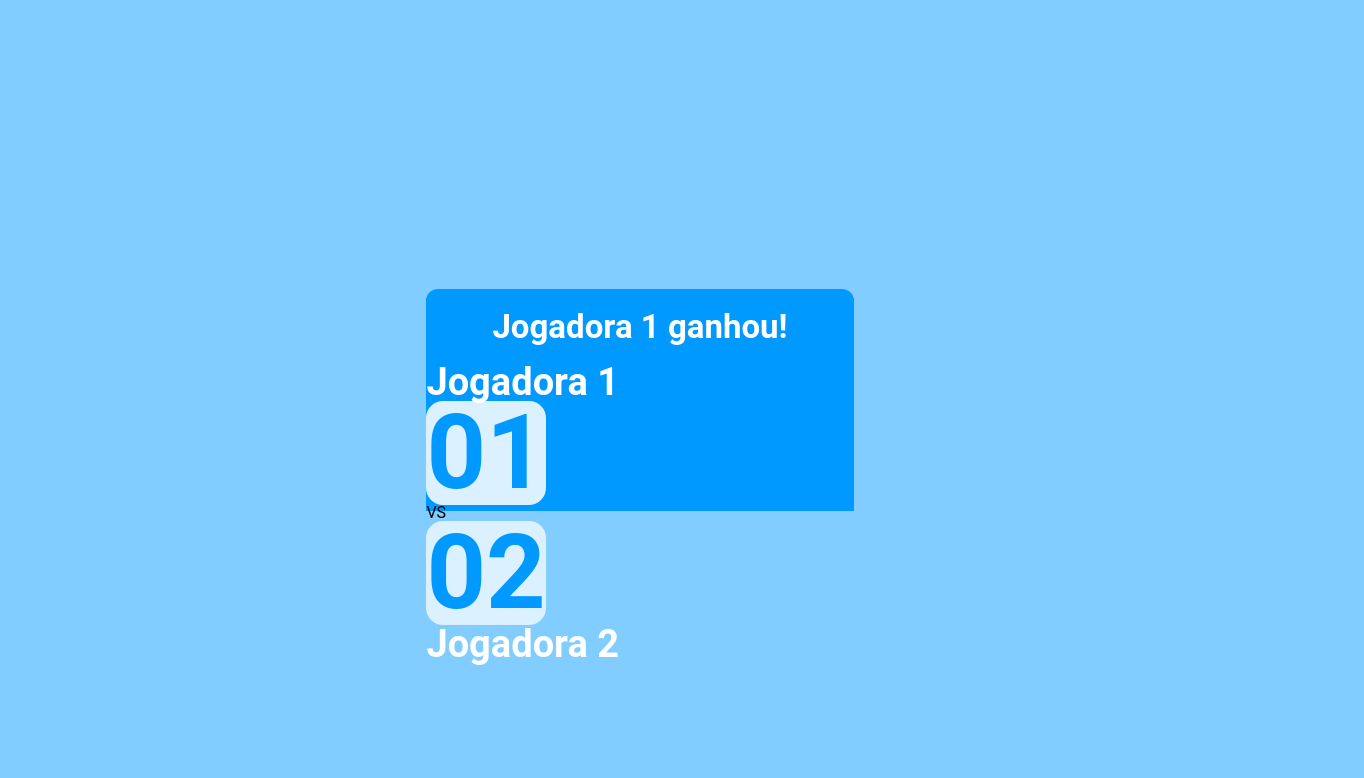
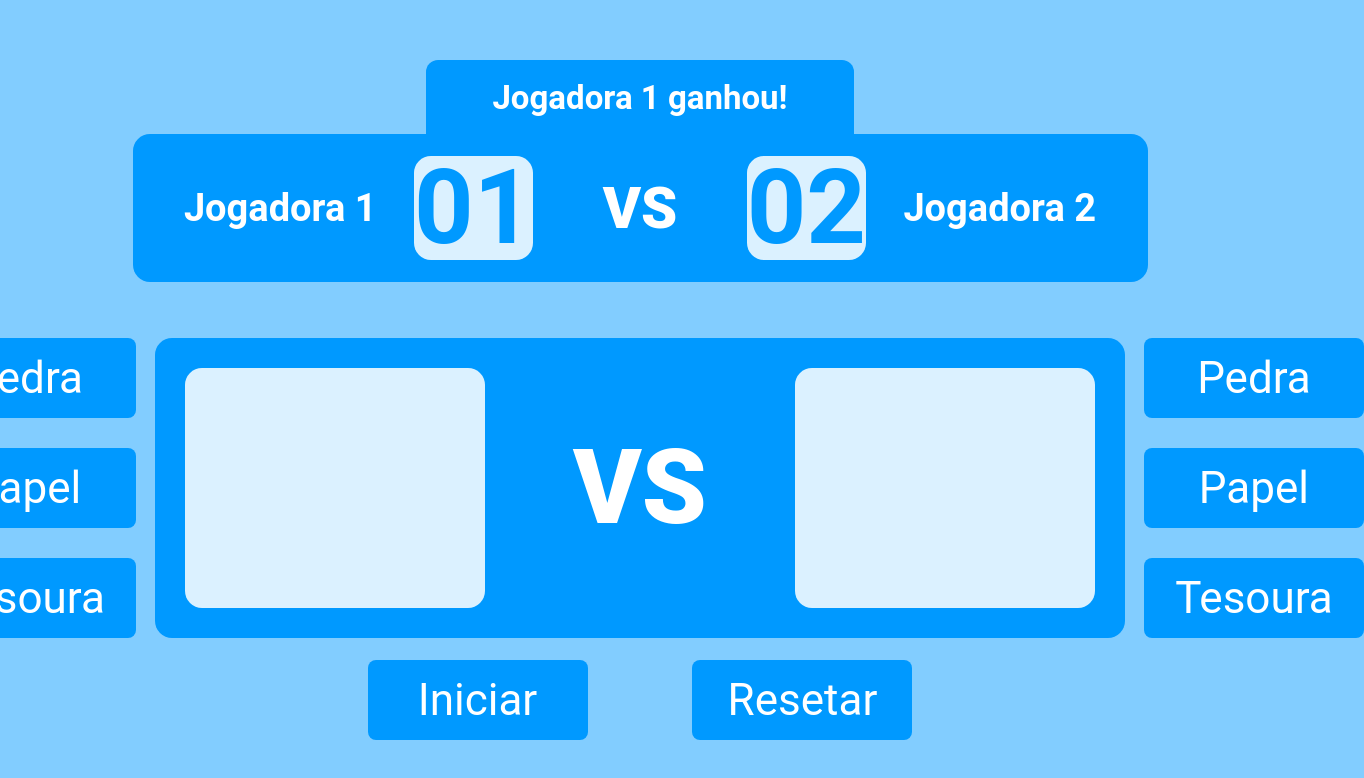
Before and after one commit to El-luca/joquempo, a plain HTML site: page index.html in a window 1280 px wide. Shown: the whole page, 1364 px wide, since content can reach past the window. Drawn offline with Linux system fonts and the light colour scheme; a web font is replaced by a local one.

Commit message:
estilizando css

```diff
--- a/index.html
+++ b/index.html
@@ -16,7 +16,7 @@
 
 
 <body>
-    <header>
+    <header class="header">
 
         <h1 class="winner-title">Jogadora 1 ganhou!</h1>
         <div class="scorebord-box">
@@ -28,6 +28,27 @@
             <sapn class="player-name player-name-2">Jogadora 2</sapn>
         </div>
     </header>
+    <section class="batlefield-container">
+        <div class="button-wrapper">
+            <button class='button-move'>Pedra</button>
+            <button class='button-move'>Papel</button>
+            <button class='button-move'>Tesoura</button>
+        </div>
+        <div class="battlefied">
+            <div class="field"></div>
+            <span class="vs-separation vs-separation-big">VS </span>
+            <div class="field"></div>
+        </div>
+        <div class="button-wrapper">
+            <button class='button-move'>Pedra</button>
+            <button class='button-move'>Papel</button>
+            <button class='button-move'>Tesoura</button>
+        </div>
+    </section>
+    <div class="button-botton-wrapper">
+        <button class='button-move button-start'>Iniciar</button>
+        <button class='button-move button-reset'>Resetar</button>
+    </div>
 </body>
 
 </html>
--- a/styles/reset.css
+++ b/styles/reset.css
@@ -278,3 +278,7 @@ table {
     font-family: 'Poppins', sans-serif;
     font-family: 'Roboto', sans-serif;
 }
+
+button {
+    cursor: pointer;
+}
--- a/styles/sttyles.css
+++ b/styles/sttyles.css
@@ -3,6 +3,7 @@ body {
     display: flex;
     justify-content: center;
     align-items: center;
+    flex-direction: column;
     height: 100vh;
     width: 100vw;
 }
@@ -16,11 +17,27 @@ body {
     align-items: center;
     padding: 0 66px;
     border-radius: 12px 12px 0 0;
+    max-width: 430px;
+    justify-content: center;
+}
+
+.header {
+    display: flex;
+    flex-direction: column;
+    align-items: center;
+    margin-bottom: 56px;
 }
 
 .scorebord-box {
     height: 148px;
     background-color: #0099FF;
+    display: flex;
+    justify-content: space-evenly;
+    align-items: center;
+    font-weight: 900;
+    width: 949px;
+    border-radius: 17px;
+    padding: 0 33px;
 }
 
 .player-name {
@@ -39,3 +56,80 @@ body {
     align-items: center;
     width: fit-content;
 }
+
+.vs-separation {
+    color: #FFFFFF;
+    font-size: 58px;
+    font-weight: 900;
+}
+
+.player-name-1 {
+    margin-right: 19px;
+}
+
+.player-name-2 {
+    margin-left: 19px;
+}
+
+.scorebord-1 {
+    margin-right: 51px;
+}
+
+.scorebord-2 {
+    margin-left: 51px;
+}
+
+.button-wrapper {
+    display: flex;
+    flex-direction: column;
+    height: 100%;
+    justify-content: space-between;
+}
+
+.button-move {
+    height: 80px;
+    width: 220px;
+    background-color: #0099FF;
+    border-radius: 8px;
+    color: #FFFFFF;
+    font-size: 44px;
+    border: none;
+}
+
+.button-move:hover {
+    background-color: transparent;
+    color: #0099FF;
+    transition-duration: 300ms;
+    border: 1px solid #0099FF;
+    box-shadow: 5px 5px 10px #0000004D;
+}
+
+.batlefield-container {
+    display: flex;
+    margin-bottom: 22px;
+}
+
+.battlefied {
+    display: flex;
+    align-items: center;
+    background-color: #0099FF;
+    padding: 30px;
+    border-radius: 17px;
+    margin: 0 19px;
+}
+
+.vs-separation-big {
+    font-size: 104px;
+    margin: 0 88px;
+}
+
+.field {
+    width: 300px;
+    height: 240px;
+    background-color: #DBF1FF;
+    border-radius: 17px;
+}
+
+.button-start {
+    margin-right: 101px;
+}
```
